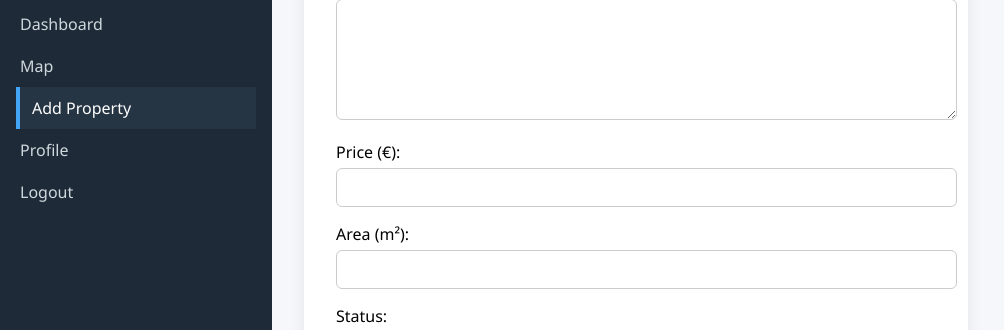
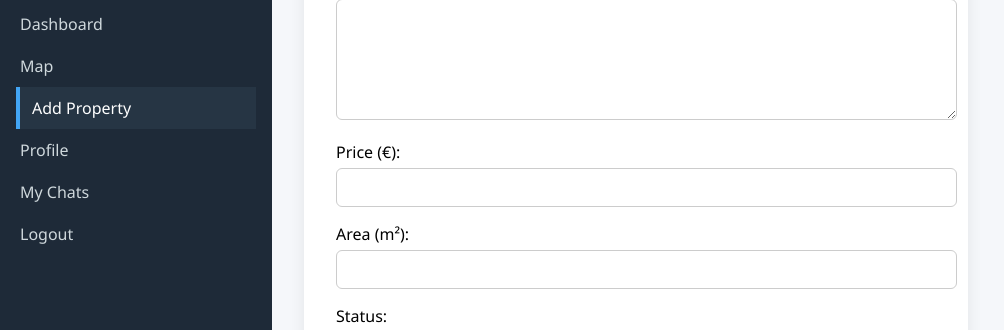
Before and after one commit to Slana7/ProiectWeb, a PHP site: page /add_property.php in a window 1280 px wide. Shown: the part 252-582 px from the top of the page, without its empty margins (0-1004 px from the left). Run offline with PHP 8.4, Linux system fonts and the light colour scheme; the visitor is signed in with stand-in values (Sample User, id 1); data comes from the database, SQL or seed files in the repository; data that the repository does not hold is empty; some libraries are stand-ins or nearby versions.

Commit message:
modificat navbar

```diff
--- a/add_property.php
+++ b/add_property.php
@@ -74,6 +74,7 @@ $facilities = $facilitiesStmt->fetchAll(PDO::FETCH_ASSOC);
             <a href="map.php">Map</a>
             <a href="add_property.php" class="active">Add Property</a>
             <a href="profile.php">Profile</a>
+            <a href="chat_overview.php">My Chats</a>
             <a href="logout.php">Logout</a>
         </nav>
     </aside>
--- a/map.php
+++ b/map.php
@@ -53,6 +53,7 @@ require_once __DIR__ . '/src/config/config.php';
             <a href="map.php" class="active">Map</a>
             <a href="add_property.php">Add Property</a>
             <a href="profile.php">Profile</a>
+            <a href="chat_overview.php">My Chats</a>
             <a href="logout.php">Logout</a>
         </nav>
     </aside>
--- a/profile.php
+++ b/profile.php
@@ -32,6 +32,7 @@ $user = $stmt->fetch(PDO::FETCH_ASSOC);
             <a href="map.php">Map</a>
             <a href="add_property.php">Add Property</a>
             <a href="profile.php" class="active">Profile</a>
+            <a href="chat_overview.php">My Chats</a>
             <a href="logout.php">Logout</a>
         </nav>
     </aside>
--- a/property_details.php
+++ b/property_details.php
@@ -39,6 +39,7 @@ $lng = $conn->query("SELECT ST_X(location::geometry) AS lng FROM properties WHER
             <a href="map.php">Map</a>
             <a href="add_property.php">Add Property</a>
             <a href="profile.php">Profile</a>
+            <a href="chat_overview.php">My Chats</a>
             <a href="logout.php">Logout</a>
         </nav>
     </aside>
```
